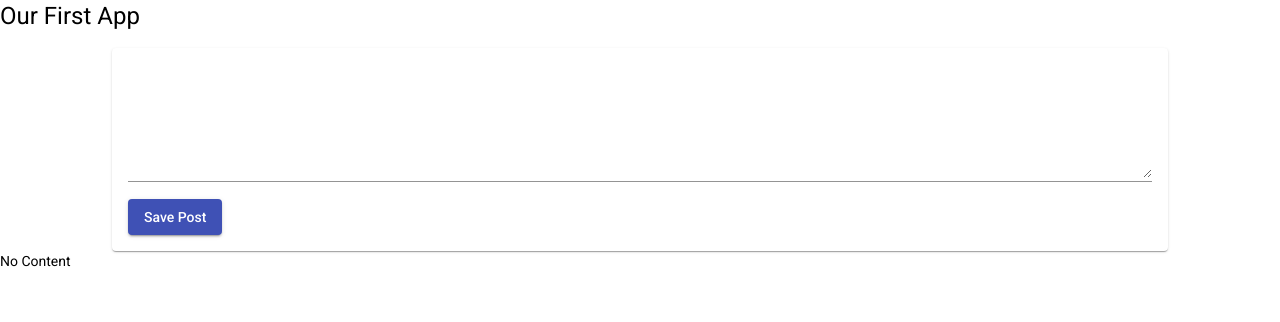
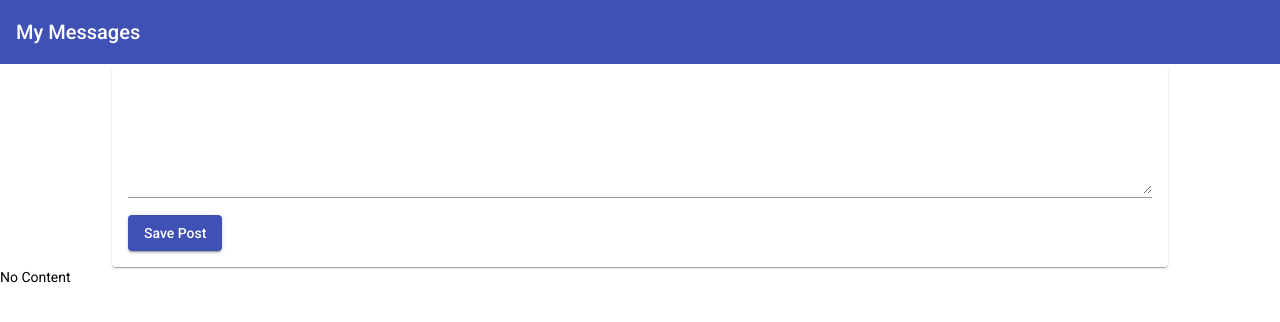
Before and after one commit to IsmailIbrahim84/MEANDemo, an Angular app: page / in a window 1280 px wide. Shown: the top 322 px of the page. Built offline with nearby package versions, Linux system fonts and the light colour scheme.

Commit message:
Adding Header

```diff
--- a/src/app/app.component.css
+++ b/src/app/app.component.css
@@ -0,0 +1,3 @@
+main {
+  margin: top 1rem; ;
+}
--- a/src/app/app.component.html
+++ b/src/app/app.component.html
@@ -1,2 +1,3 @@
-<h1>Our First App</h1>
-<app-post-create></app-post-create>
+<app-header></app-header>
+<main>
+<app-post-create></app-post-create></main>
--- a/src/app/app.module.ts
+++ b/src/app/app.module.ts
@@ -9,13 +9,16 @@ import {PostCreateComponent} from './Posts/Post-Create/post-create.component';
 import { BrowserAnimationsModule } from '@angular/platform-browser/animations';
 import {MatCardModule} from '@angular/material/card';
 import {MatButtonModule} from '@angular/material/button';
+import { HeaderComponent } from './header/header.component';
+import {MatToolbarModule} from '@angular/material/toolbar';
 @NgModule({
   declarations: [
     AppComponent,
-    PostCreateComponent
+    PostCreateComponent,
+    HeaderComponent
   ],
   imports: [
-    BrowserModule,FormsModule, BrowserAnimationsModule,MatInputModule,MatCardModule,MatButtonModule
+    BrowserModule,FormsModule, BrowserAnimationsModule,MatInputModule,MatCardModule,MatButtonModule,MatToolbarModule
   ],
   providers: [],
   bootstrap: [AppComponent]
--- /dev/null
+++ b/src/app/header/header.component.css
@@ -0,0 +1,3 @@
+main {
+  margin-top: 16px ;
+}
--- /dev/null
+++ b/src/app/header/header.component.html
@@ -0,0 +1 @@
+<mat-toolbar color="primary">My Messages</mat-toolbar>
--- /dev/null
+++ b/src/app/header/header.component.ts
@@ -0,0 +1,15 @@
+import { Component, OnInit } from '@angular/core';
+
+@Component({
+  selector: 'app-header',
+  templateUrl: './header.component.html',
+  styleUrls: ['./header.component.css']
+})
+export class HeaderComponent implements OnInit {
+
+  constructor() { }
+
+  ngOnInit(): void {
+  }
+
+}
```
Also changed, not shown: 1 other file (tests, documents, lock files or other folders).
